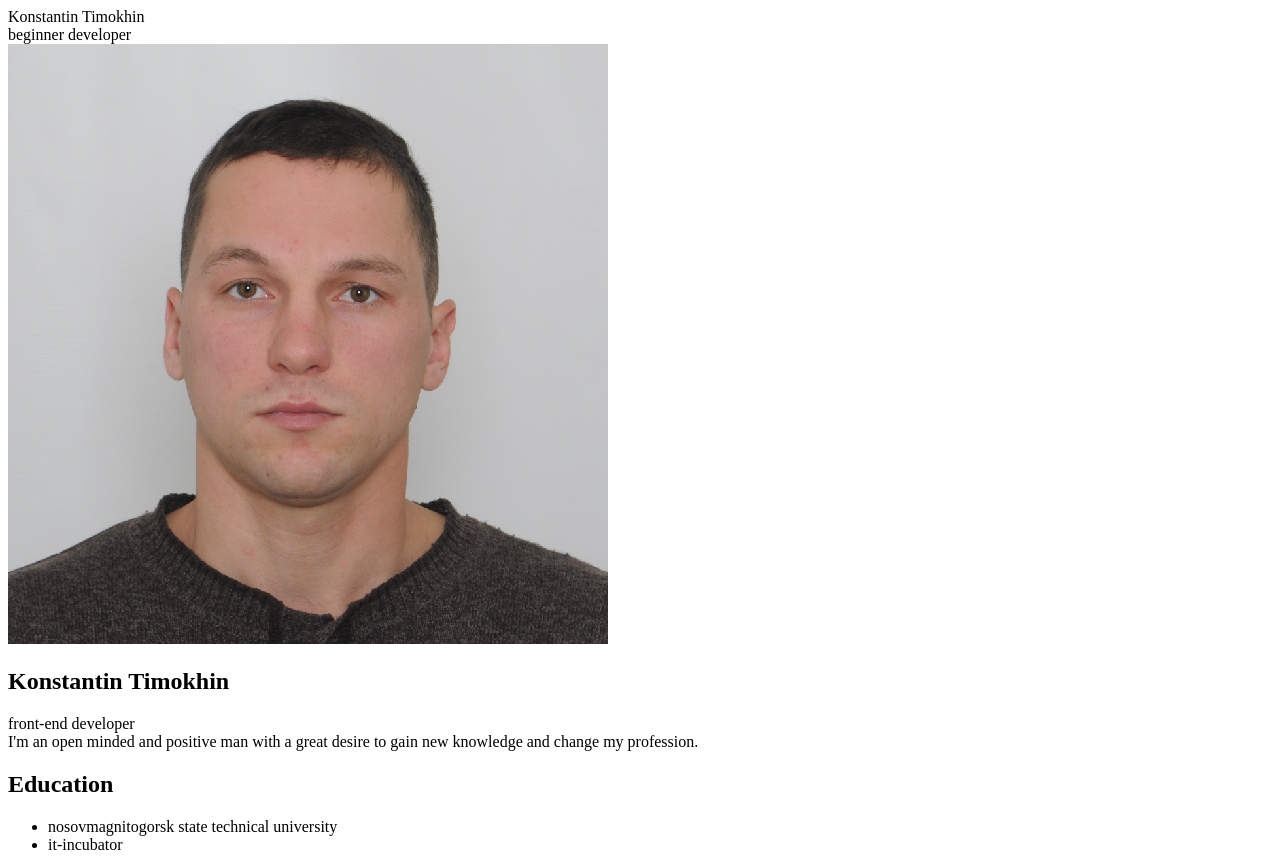
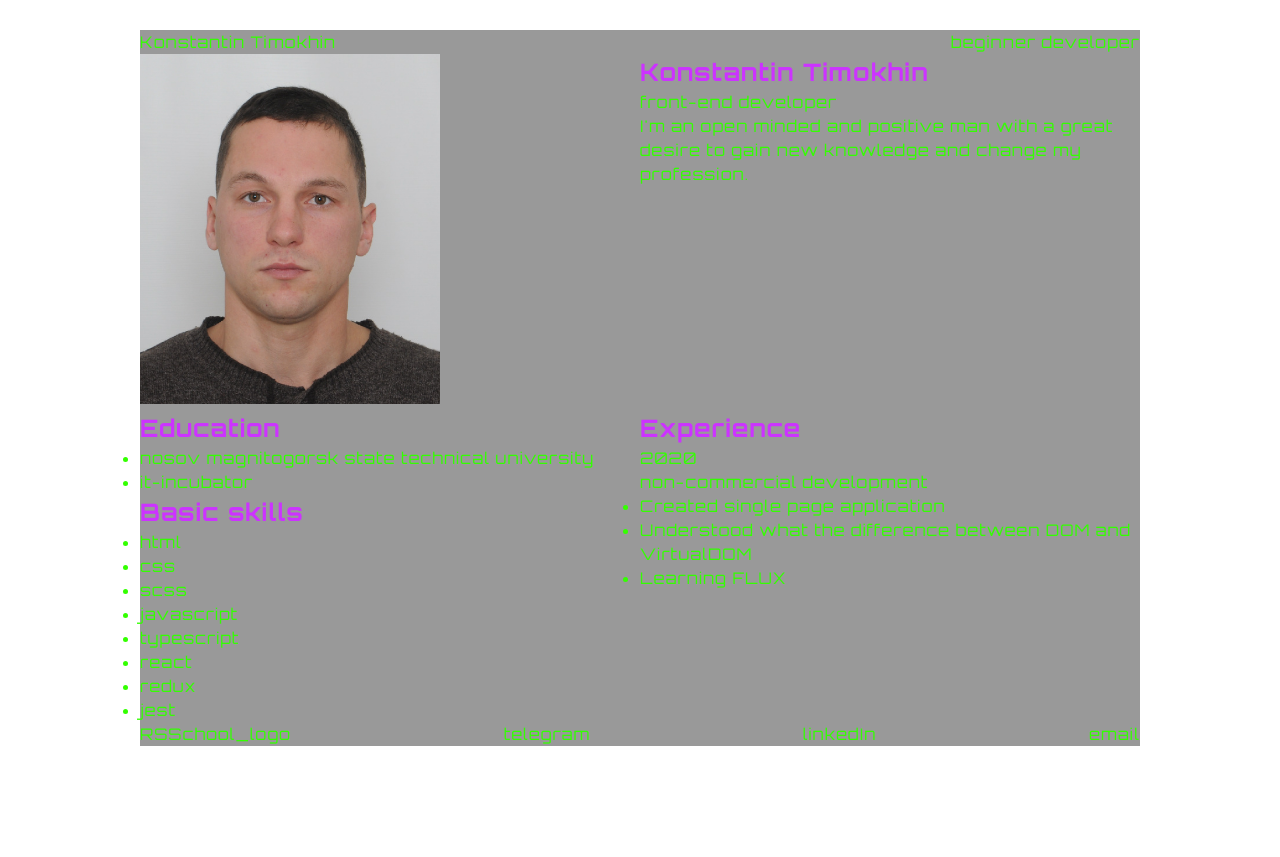
Before and after one commit to Konstantin-174/rsschool-cv, a plain HTML site: page index.html in a window 1280 px wide. Shown: the top 857 px of the page. After the commit the page ends 800 px from the top, so only its background shows below. Drawn offline with Linux system fonts and the light colour scheme.

Commit message:
refactor: add classes for elements

```diff
--- a/index.html
+++ b/index.html
@@ -3,73 +3,76 @@
 <head>
     <meta charset="UTF-8">
     <title>CV</title>
+    <link rel="stylesheet" href="./style.css">
 </head>
-<body>
-<div class="cv-wrapper">
-    <header>
-        <div>Konstantin Timokhin</div>
-        <div>beginner developer</div>
+<body class="body">
+<div class="container">
+    <header class="header">
+        <div class="header__name">Konstantin Timokhin</div>
+        <div class="header__profession">beginner developer</div>
     </header>
     <article class="profile-info">
-        <div class="profile-info__avatar">
-            <img src="./assets/image.JPG" alt="Avatar">
+        <div class="profile-info__avatar  wrapper_common">
+            <img class="profile-info__img" src="./assets/image.JPG" alt="Avatar">
         </div>
-        <div class="profile-info__content">
-            <h1>Konstantin Timokhin</h1>
-            <div>front-end developer</div>
-            <div>
+        <div class="profile-info__content  wrapper_common">
+            <h1 class="profile-info__name title_common">Konstantin Timokhin</h1>
+            <div class="profile-info__profession">front-end developer</div>
+            <div class="profile-info__text">
                 I'm an open minded and positive man with a great desire to gain new knowledge and change my profession.
             </div>
         </div>
     </article>
-    <main>
-        <div class="education-wrapper">
-            <div>
-                <h2>Education</h2>
-                <ul>
-                    <li>nosovmagnitogorsk state technical university</li>
-                    <li>it-incubator</li>
+    <main class="main">
+        <div class="main__education-wrapper  wrapper_common">
+            <div class="education-wrapper__item">
+                <h2 class="education-wrapper__title title_common">Education</h2>
+                <ul class="wrapper__list">
+                    <li class="list-item">nosov magnitogorsk state technical university</li>
+                    <li class="list-item">it-incubator</li>
                 </ul>
             </div>
-            <div>
-                <h2>Basic skills</h2>
-                <ul>
-                    <li>html</li>
-                    <li>css</li>
-                    <li>scss</li>
-                    <li>javascript</li>
-                    <li>typescript</li>
-                    <li>react</li>
-                    <li>redux</li>
-                    <li>jest</li>
+            <div class="education-wrapper__item">
+                <h2 class="education-wrapper__title title_common">Basic skills</h2>
+                <ul class="wrapper__list">
+                    <li class="list-item">html</li>
+                    <li class="list-item">css</li>
+                    <li class="list-item">scss</li>
+                    <li class="list-item">javascript</li>
+                    <li class="list-item">typescript</li>
+                    <li class="list-item">react</li>
+                    <li class="list-item">redux</li>
+                    <li class="list-item">jest</li>
                 </ul>
             </div>
         </div>
-        <div>
-            <h2>Experience</h2>
-            <div>
-                <div>2020</div>
-                <div>
-                    <div>non-commercial development</div>
-                    <ul>
-                        <li>Created single page application</li>
-                        <li>Understood what the difference between DOM and VirtualDOM</li>
-                        <li>Understood FLUX</li>
+        <div class="main__experience-wrapper wrapper_common">
+            <h2 class="experience-wrapper__title title_common">Experience</h2>
+            <div class="experience-wrapper__item">
+                <div class="experience-wrapper__date">2020</div>
+                <div class="experience-wrapper__content">
+                    <div class="experience-wrapper__subtitle">non-commercial development</div>
+                    <ul class="wrapper__list">
+                        <li class="list-item">Created single page application</li>
+                        <li class="list-item">Understood what the difference between DOM and VirtualDOM</li>
+                        <li class="list-item">Learning FLUX</li>
                     </ul>
                 </div>
             </div>
         </div>
     </main>
-    <footer>
-        <div>
-            <ul>
-                <li>telegram</li>
-                <li>email</li>
-                <li>linkedIn</li>
-            </ul>
+    <footer class="footer">
+        <div class="footer__item">
+            RSSchool_logo
         </div>
-        <div>
-            RSSchool_logo
+        <div class="footer__item">
+            telegram
+        </div>
+        <div class="footer__item">
+            linkedIn
+        </div>
+        <div class="footer__item">
+            email
         </div>
     </footer>
 </div>
```
